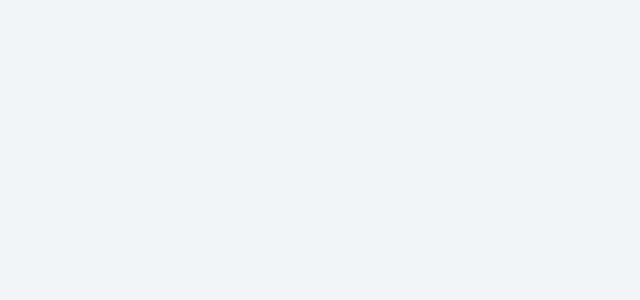
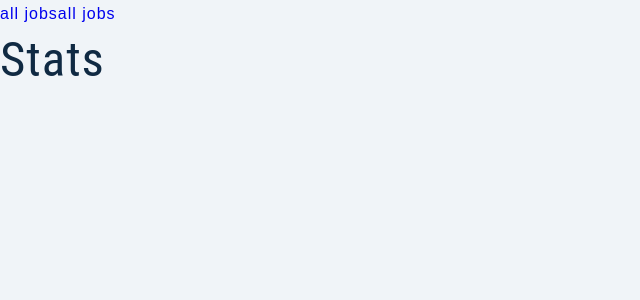
Before and after one commit to iputuagussetiawan/Jobify-2022, a React (Create React App) app: page / in a window 1280 px wide. Shown: the top 300 px of the page, without its empty margins (0-640 px from the left). Built offline with nearby package versions, Linux system fonts and the light colour scheme.

Commit message:
Dashboard Pages - Complete

```diff
--- a/src/App.js
+++ b/src/App.js
@@ -12,8 +12,8 @@ function App() {
   return (
     <BrowserRouter>
       <Routes>
-        <Route path='/' >
-          <Route path="stats" element={<Stats />} />
+        <Route path='/' element={<SharedLayout/>} >
+          <Route index element={<Stats/>} ></Route>
           <Route path='all-jobs' element={<AllJobs />}></Route>
           <Route path='add-job' element={<AddJob />}></Route>
           <Route path='profile' element={<Profile />}></Route>
--- a/src/pages/dashborad/AddJob.js
+++ b/src/pages/dashborad/AddJob.js
@@ -2,7 +2,7 @@ import React from 'react'
 
 function AddJob() {
   return (
-    <h1>Add Job</h1>
+    <h1>AddJob</h1>
   )
 }
 
--- a/src/pages/dashborad/SharedLayout.js
+++ b/src/pages/dashborad/SharedLayout.js
@@ -1,9 +1,17 @@
 import React from 'react'
+import { Outlet, Link } from "react-router-dom";
+import Wrapper from "../../assets/wrappers/SharedLayout";
 
-function SharedLayout() {
-  return (
-    <h1>SharedLayout</h1>
-  )
-}
+const SharedLayout = () => {
+	return (
+		<Wrapper>
+			<nav>
+				<Link to="all-jobs">all jobs</Link>
+				<Link to="add-job">all jobs</Link>
+			</nav>
+			<Outlet />
+		</Wrapper>
+	);
+};
 
 export default SharedLayout
--- a/src/pages/dashborad/index.js
+++ b/src/pages/dashborad/index.js
@@ -1,8 +1,9 @@
+import AddJob from './AddJob';
 import AllJobs from './AllJobs';
-import AddJob from './AllJobs';
 import Profile from './Profile';
 import SharedLayout from './SharedLayout';
 import Stats from './Stats';
+
 
 
 export{
```
Also changed, not shown: 1 other file (tests, documents, lock files or other folders).
